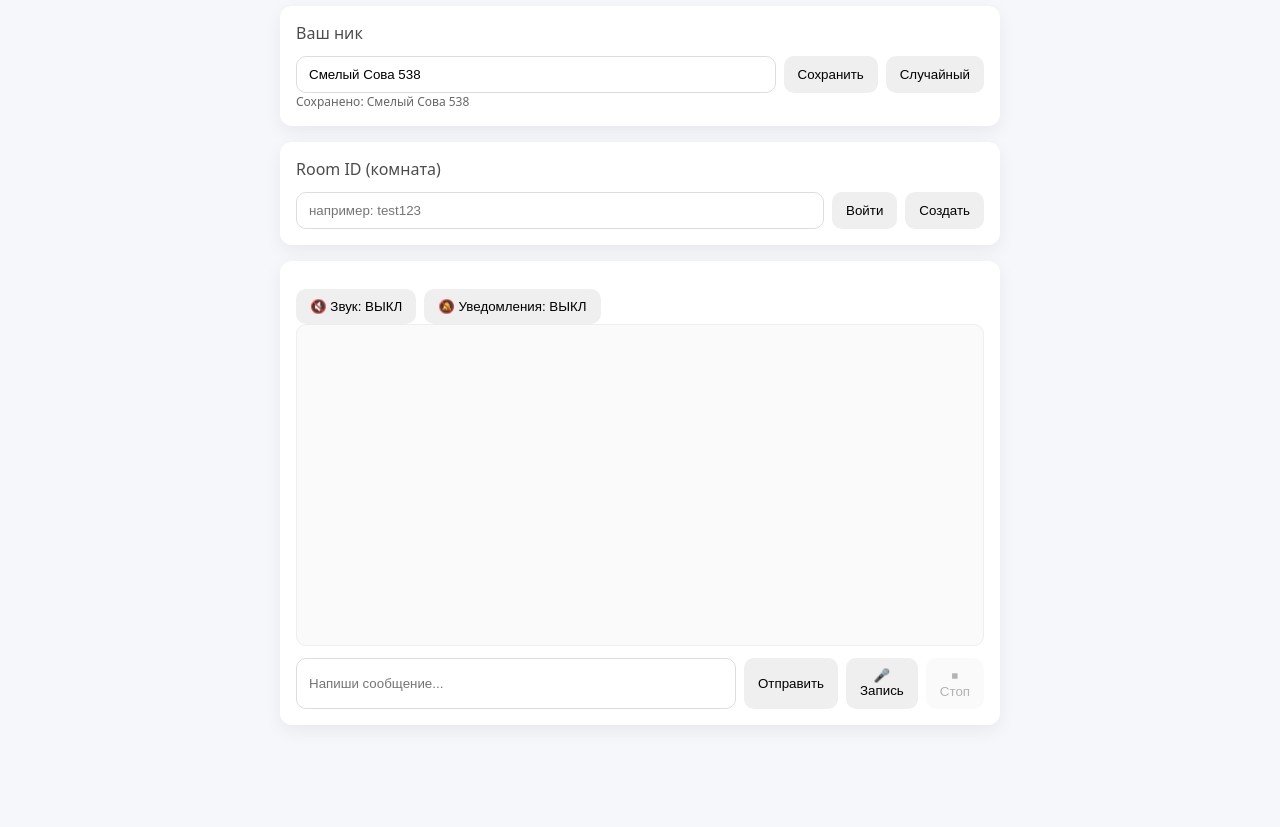
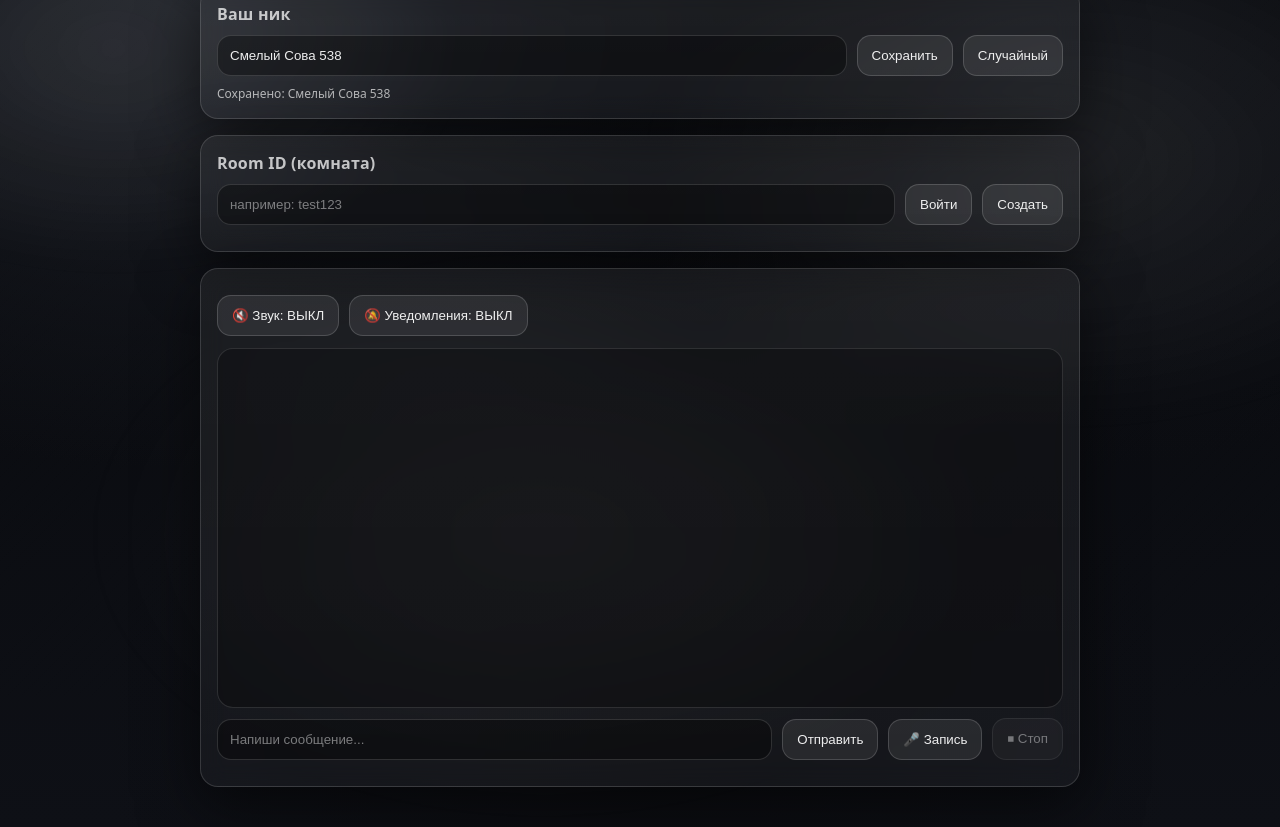
Before and after one commit to quick1055550-art/anonymous-messenger, a website built with Vite: page client/index.html in a window 1280 px wide. Shown: the part 104-931 px from the top of the page. Before the commit the page ends 853 px from the top, so only its background shows below. Built offline with nearby package versions, Linux system fonts and the light colour scheme; files whose address does not match are found by name.

Commit message:
beautify ui

```diff
--- a/client/main.js
+++ b/client/main.js
@@ -1,6 +1,6 @@
 import { io } from "socket.io-client";
 
-// ✅ ПУНКТ 18 (деплой на домен/VPS): подключаемся к тому же домену, где открыт сайт
+
 const socket = io();
 
 // анонимный id на вкладку
@@ -20,11 +20,11 @@ const nickStatus = document.getElementById("nickStatus");
 const typingLine = document.getElementById("typingLine");
 const onlineList = document.getElementById("onlineList");
 
-// ✅ уведомления: элементы
+// уведомления: элементы
 const soundBtn = document.getElementById("soundBtn");
 const notifyBtn = document.getElementById("notifyBtn");
 
-// ✅ голосовые
+// голосовые
 const recBtn = document.getElementById("recBtn");
 const stopBtn = document.getElementById("stopBtn");
 const recStatus = document.getElementById("recStatus");
@@ -32,7 +32,7 @@ const recStatus = document.getElementById("recStatus");
 let currentRoomId = "";
 
 // ============================
-// ✅ УВЕДОМЛЕНИЯ (toggle ON/OFF) + ✅ МИГАНИЕ
+//  УВЕДОМЛЕНИЯ (toggle ON/OFF) + ✅ МИГАНИЕ
 // ============================
 
 const BASE_TITLE = document.title;
@@ -235,9 +235,9 @@ function setRecUi(isRecording) {
   }, 250);
 }
 
-function addLine(text, meta = "") {
+function addLine(text, meta = "", variant = "other") {
   const div = document.createElement("div");
-  div.className = "msg";
+  div.className = `msg ${variant}`;
   div.innerHTML = `
     <div>${text}</div>
     ${meta ? `<div class="small">${meta}</div>` : ""}
@@ -316,7 +316,8 @@ joinBtn.onclick = () => {
 
   socket.emit("join_room", { roomId, senderId, nick: getNick() });
 
-  addLine(`✅ Вошли в комнату: ${roomId}`);
+  // ✅ system
+  addLine(`✅ Вошли в комнату: ${roomId}`, "", "system");
   setInvite(roomId);
 };
 
@@ -362,13 +363,7 @@ sendBtn.onclick = () => {
   msgInput.value = "";
 };
 
-// ============================
-// ✅ Улучшение качества голосовых (ПУНКТЫ 1–2–3)
-// 1) выбираем лучший mimeType (opus)
-// 2) задаём стабильный высокий битрейт
-// 3) добавляем аудио-настройки микрофона (echo/noise/gain)
-// + ✅ ПУНКТ 4: mediaRecorder.start(250) (чанки каждые 250мс, меньше багов и пустых blob)
-// ============================
+
 
 function pickBestAudioMimeType() {
   const candidates = [
@@ -479,7 +474,7 @@ stopBtn.onclick = () => {
 };
 
 // ===== socket events =====
-socket.on("system", (data) => addLine(`🛠 ${data.text}`));
+socket.on("system", (data) => addLine(`🛠 ${data.text}`, "", "system"));
 
 socket.on("presence", (data) => {
   if (data.roomId !== currentRoomId) return;
@@ -491,18 +486,19 @@ socket.on("history", (data) => {
   if (data.roomId !== currentRoomId) return;
 
   chatEl.innerHTML = "";
-  addLine(`📜 История комнаты: ${data.roomId}`);
+  addLine(`📜 История комнаты: ${data.roomId}`, "", "system");
 
   for (const msg of data.messages) {
     const isMe = msg.senderId === senderId;
     const who = isMe ? "Вы" : (msg.nick || msg.senderId.slice(0, 6));
     const meta = `${who} • ${new Date(msg.time).toLocaleTimeString()}`;
+    const variant = isMe ? "me" : "other";
 
     if (msg.type === "audio") {
       const url = `/audio/${msg.audioId}`;
-      addLine(`<audio controls src="${url}"></audio>`, meta);
+      addLine(`<audio controls src="${url}"></audio>`, meta, variant);
     } else {
-      addLine(msg.text, meta);
+      addLine(msg.text, meta, variant);
     }
   }
 });
@@ -511,6 +507,7 @@ socket.on("new_message", (msg) => {
   const isMe = msg.senderId === senderId;
   const who = isMe ? "Вы" : (msg.nick || msg.senderId.slice(0, 6));
   const meta = `${who} • ${new Date(msg.time).toLocaleTimeString()}`;
+  const variant = isMe ? "me" : "other";
 
   if (msg.senderId !== senderId && document.hidden) {
     unreadCount += 1;
@@ -524,11 +521,11 @@ socket.on("new_message", (msg) => {
 
   if (msg.type === "audio") {
     const url = `/audio/${msg.audioId}`;
-    addLine(`<audio controls src="${url}"></audio>`, meta);
+    addLine(`<audio controls src="${url}"></audio>`, meta, variant);
     return;
   }
 
-  addLine(msg.text, meta);
+  addLine(msg.text, meta, variant);
 });
 
 socket.on("typing", (data) => {
--- a/client/style.css
+++ b/client/style.css
@@ -1,67 +1,206 @@
-body {
-  font-family: system-ui, -apple-system, Arial;
-  background: #f6f7fb;
-  margin: 0;
-  padding: 24px;
+:root{
+  --bg0:#07080b;
+  --bg1:#0e1016;
+  --card: rgba(255,255,255,.06);
+  --card2: rgba(255,255,255,.10);
+  --stroke: rgba(255,255,255,.14);
+  --text: rgba(255,255,255,.92);
+  --muted: rgba(255,255,255,.65);
+  --shadow: 0 18px 60px rgba(0,0,0,.55);
+  --radius: 18px;
 }
 
-.app {
-  max-width: 720px;
+* { box-sizing: border-box; }
+
+body{
+  margin:0;
+  min-height:100vh;
+  font-family: system-ui, -apple-system, Segoe UI, Roboto, Arial;
+  color: var(--text);
+  background: radial-gradient(1200px 800px at 15% 10%, #1a1d24 0%, transparent 60%),
+              radial-gradient(900px 700px at 85% 20%, #101217 0%, transparent 55%),
+              radial-gradient(900px 900px at 50% 90%, #0b0c10 0%, transparent 60%),
+              linear-gradient(180deg, var(--bg0), var(--bg1));
+  overflow-x:hidden;
+  padding: 28px 18px 40px;
+}
+
+/* Перелив/шимер поверх */
+body::before{
+  content:"";
+  position:fixed;
+  inset:-40%;
+  background:
+    radial-gradient(closest-side, rgba(255,255,255,.10), transparent 70%) 10% 20%/45% 45% no-repeat,
+    radial-gradient(closest-side, rgba(255,255,255,.08), transparent 70%) 90% 30%/55% 55% no-repeat,
+    radial-gradient(closest-side, rgba(255,255,255,.06), transparent 70%) 40% 90%/60% 60% no-repeat;
+  filter: blur(20px);
+  opacity:.9;
+  animation: floatGlow 10s ease-in-out infinite alternate;
+  pointer-events:none;
+  z-index:-2;
+}
+
+body::after{
+  content:"";
+  position:fixed;
+  inset:0;
+  background:
+    repeating-linear-gradient(135deg, rgba(255,255,255,.06) 0 1px, transparent 1px 10px);
+  opacity:.05;
+  pointer-events:none;
+  z-index:-1;
+}
+
+@keyframes floatGlow{
+  0%   { transform: translate(-2%, -1%) scale(1.02); }
+  100% { transform: translate(2%, 1%) scale(1.06); }
+}
+
+@media (prefers-reduced-motion: reduce){
+  body::before{ animation:none; }
+}
+
+/* Контейнер */
+.app{
+  max-width: 880px;
   margin: 0 auto;
 }
 
-.card {
-  background: white;
-  padding: 16px;
-  border-radius: 12px;
-  margin-top: 16px;
-  box-shadow: 0 6px 18px rgba(0, 0, 0, 0.06);
+/* Заголовок */
+h1{
+  margin: 0 0 14px;
+  font-weight: 750;
+  letter-spacing: .3px;
+  font-size: clamp(26px, 3vw, 34px);
+  text-shadow: 0 10px 40px rgba(0,0,0,.6);
 }
 
-.label {
-  margin-bottom: 8px;
-  opacity: 0.7;
+/* Карточки */
+.card{
+  margin-top: 16px;
+  padding: 16px;
+  border-radius: var(--radius);
+  background: linear-gradient(180deg, var(--card), rgba(255,255,255,.04));
+  border: 1px solid var(--stroke);
+  box-shadow: var(--shadow);
+  backdrop-filter: blur(12px);
 }
 
-.row {
-  display: flex;
-  gap: 8px;
-  margin-top: 12px;
+.label{
+  opacity: .8;
+  margin-bottom: 10px;
+  font-weight: 600;
+  letter-spacing: .2px;
 }
 
-input {
-  width: 100%;
-  padding: 10px 12px;
-  border-radius: 10px;
-  border: 1px solid #ddd;
-  outline: none;
+.small{
+  font-size: 12px;
+  opacity: .72;
+  margin-top: 10px;
+  line-height: 1.35;
 }
 
-button {
-  padding: 10px 14px;
-  border-radius: 10px;
-  border: 0;
-  cursor: pointer;
+/* Ряды */
+.row{
+  display:flex;
+  gap:10px;
+  align-items:center;
+  margin-top: 10px;
+  flex-wrap: wrap;
 }
 
-.chat {
-  height: 300px;
-  overflow: auto;
-  border: 1px solid #eee;
-  border-radius: 10px;
-  padding: 10px;
-  background: #fafafa;
+/* Инпуты */
+input{
+  flex:1;
+  min-width: 180px;
+  padding: 12px 12px;
+  border-radius: 14px;
+  background: rgba(0,0,0,.35);
+  border: 1px solid rgba(255,255,255,.14);
+  color: var(--text);
+  outline:none;
+  transition: .2s ease;
 }
 
-.msg {
-  padding: 8px 10px;
-  background: white;
-  border-radius: 10px;
-  margin: 6px 0;
-  border: 1px solid #eee;
+input::placeholder{ color: rgba(255,255,255,.45); }
+
+input:focus{
+  border-color: rgba(255,255,255,.28);
+  box-shadow: 0 0 0 4px rgba(255,255,255,.08);
 }
 
-.small {
-  font-size: 12px;
-  opacity: 0.6;
+/* Кнопки */
+button{
+  padding: 12px 14px;
+  border-radius: 14px;
+  color: var(--text);
+  background: rgba(255,255,255,.08);
+  border: 1px solid rgba(255,255,255,.16);
+  cursor:pointer;
+  transition: transform .12s ease, background .2s ease, border-color .2s ease, box-shadow .2s ease;
+  user-select:none;
 }
+
+button:hover{
+  background: rgba(255,255,255,.12);
+  border-color: rgba(255,255,255,.28);
+  box-shadow: 0 12px 30px rgba(0,0,0,.35);
+}
+
+button:active{ transform: translateY(1px) scale(.99); }
+
+button:disabled{
+  opacity:.45;
+  cursor:not-allowed;
+}
+
+/* Чат */
+.chat{
+  margin-top: 12px;
+  height: 360px;
+  overflow:auto;
+  padding: 14px;
+  border-radius: 16px;
+  background: rgba(0,0,0,.28);
+  border: 1px solid rgba(255,255,255,.12);
+  display:flex;
+  flex-direction: column;
+  gap: 10px;
+}
+
+/* Сообщение */
+.msg{
+  max-width: 80%;
+  padding: 10px 12px;
+  border-radius: 16px;
+  border: 1px solid rgba(255,255,255,.10);
+  background: linear-gradient(180deg, rgba(255,255,255,.10), rgba(255,255,255,.06));
+  box-shadow: 0 10px 30px rgba(0,0,0,.25);
+}
+
+.msg .small{ margin-top: 6px; opacity:.65; }
+
+/* Мои сообщения — справа */
+.msg.me{
+  margin-left: auto;
+  background: linear-gradient(180deg, rgba(255,255,255,.14), rgba(255,255,255,.08));
+  border-color: rgba(255,255,255,.16);
+}
+
+/* Системные сообщения */
+.msg.system{
+  max-width: 100%;
+  text-align:center;
+  margin: 2px 0;
+  padding: 8px 10px;
+  border-radius: 999px;
+  background: rgba(255,255,255,.06);
+  border-color: rgba(255,255,255,.12);
+  opacity:.85;
+}
+
+audio{
+  width: 100%;
+  filter: grayscale(1) contrast(1.1);
+}
```
